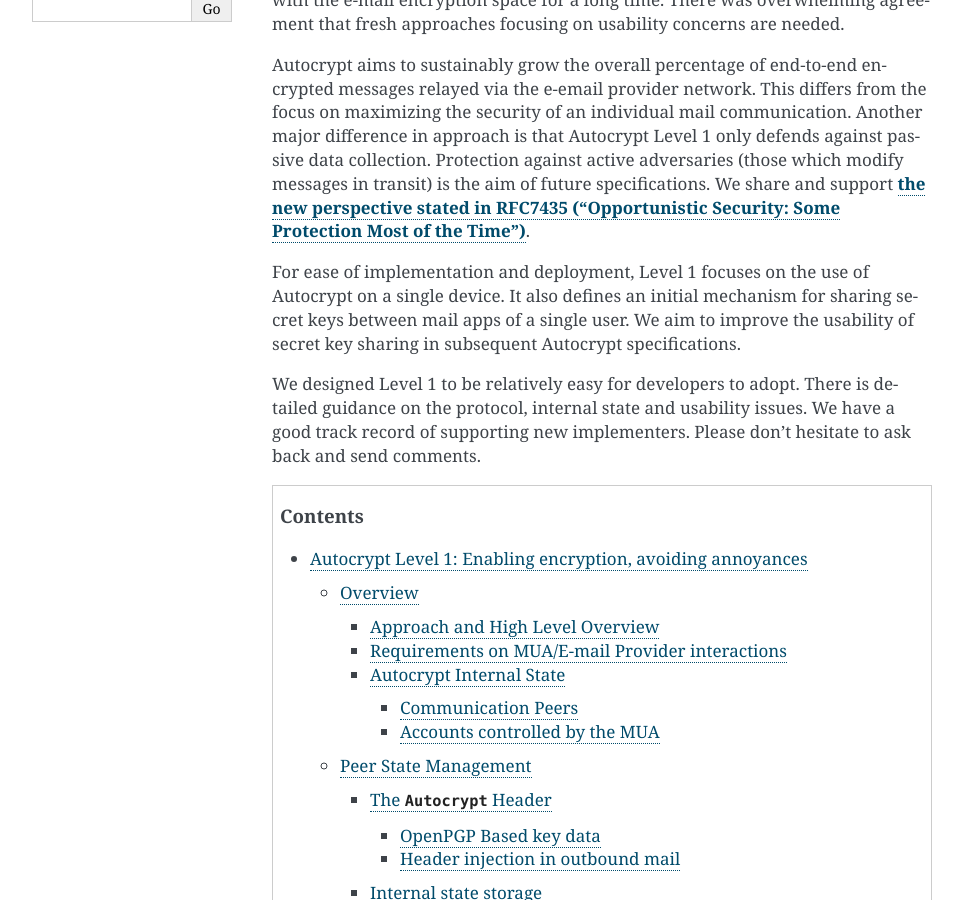
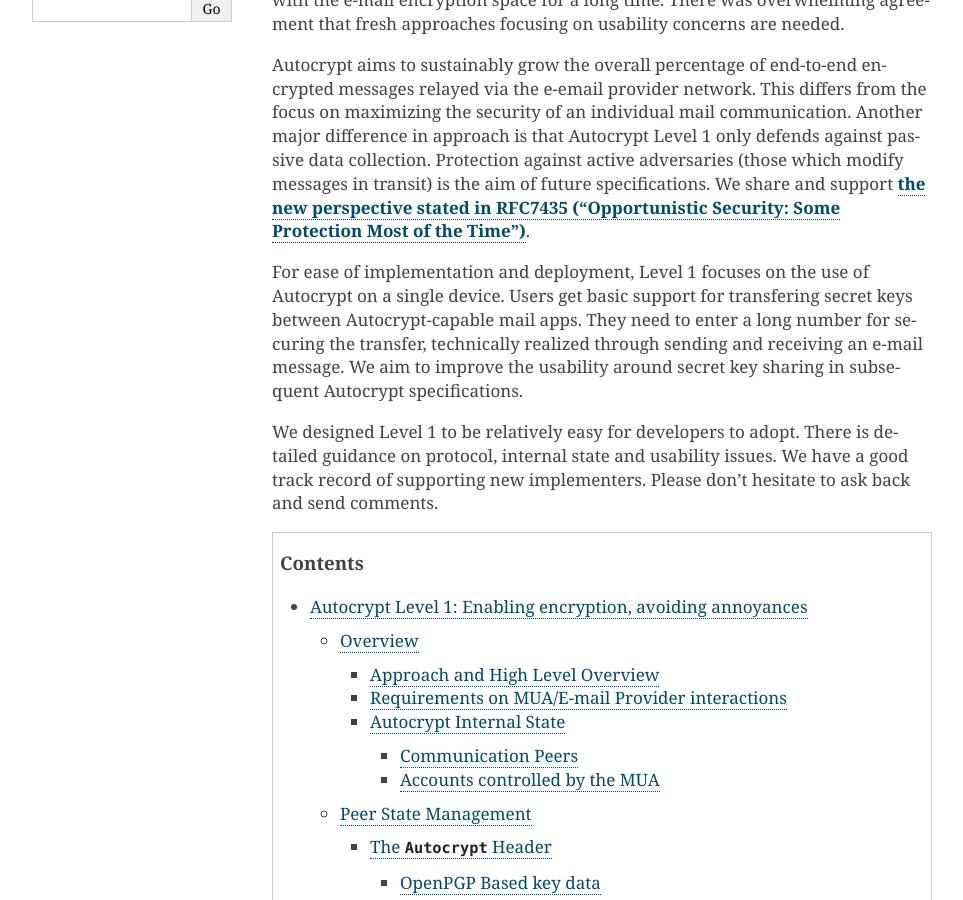
Before and after one commit to autocrypt/autocrypt, a Sphinx documentation site: the page built from doc/level1.rst, in a window 1280 px wide and 900 px high, scrolled down 458 px. Shown: the whole window, without its empty margins (148-1111 px from the left). Built offline with Sphinx 7.4.7, drawn with Linux system fonts in a browser that asks for light colours.

Commit message:
adopted the whole para afer @valodim's comment in it , to positively explain what it takes.

```diff
--- a/doc/level1.rst
+++ b/doc/level1.rst
@@ -31,13 +31,15 @@
 stated in RFC7435 ("Opportunistic Security: Some Protection Most of the
 Time") <7435#section-1.2>`.
 
-For ease of implementation and deployment, Level 1 focuses on the use
-of Autocrypt on a single device. It also defines an initial mechanism for
-sharing secret keys between mail apps of a single user. We aim to improve the
-usability of secret key sharing in subsequent Autocrypt specifications.
+For ease of implementation and deployment, Level 1 focuses on the use of
+Autocrypt on a single device. Users get basic support for transfering
+secret keys between Autocrypt-capable mail apps.  They need to enter a
+long number for securing the transfer, technically realized through
+sending and receiving an e-mail message. We aim to improve the usability
+around secret key sharing in subsequent Autocrypt specifications.
 
 We designed Level 1 to be relatively easy for developers to adopt. There is
-detailed guidance on the protocol, internal state and usability issues.
+detailed guidance on protocol, internal state and usability issues.
 We have a good track record of supporting new implementers. Please
 don't hesitate to ask back and send comments.
 
```
